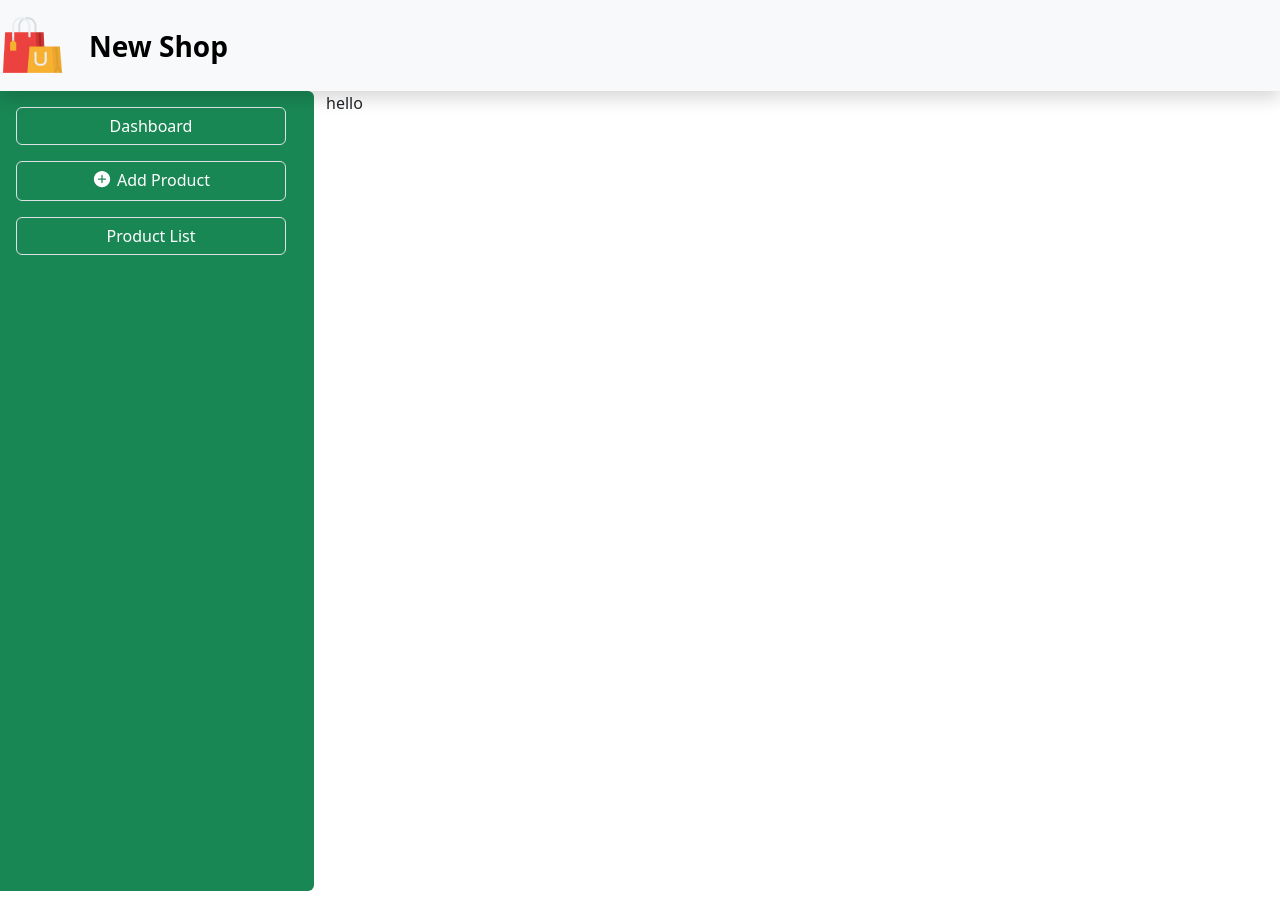
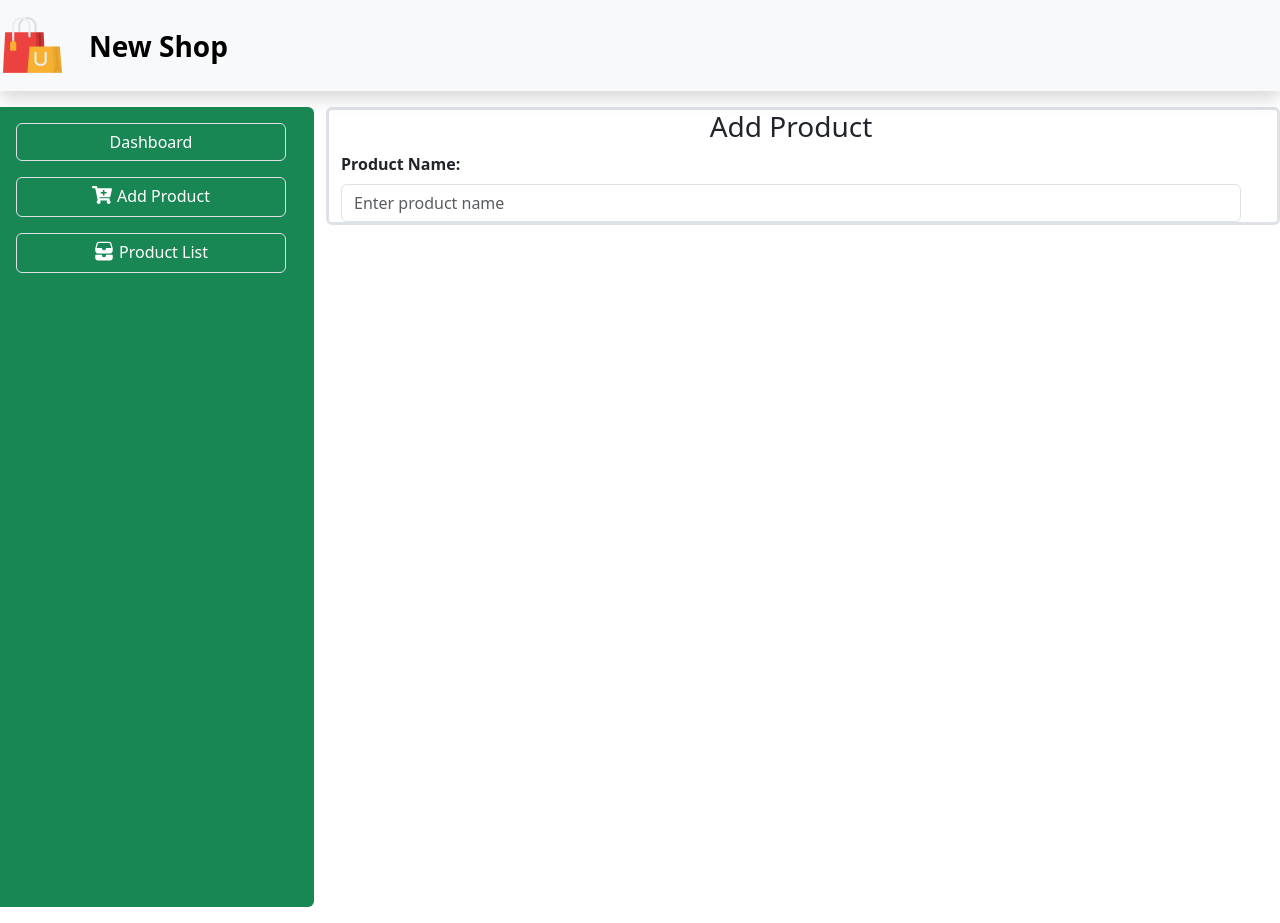
Before and after one commit to sulochanbarakoti/e-commerce, a React (Create React App) app in the folder frontend/: page /admin/dashboard in a window 1280 px wide. Built offline with nearby package versions, Linux system fonts and the light colour scheme.

Commit message:
new update for admin panel

```diff
--- /dev/null
+++ b/frontend/src/Pages/Admin/AddProduct.js
@@ -0,0 +1,27 @@
+import React from "react";
+import { Col, Container, Form, Row } from "react-bootstrap";
+
+const AddProduct = () => {
+  return (
+    <Container>
+      <Row className="border border-3 rounded w-auto">
+        {" "}
+        <Row className="text-center">
+          <h3>Add Product</h3>
+        </Row>
+        <Row>
+          <Form>
+            <Form.Group>
+              <Form.Label>
+                <div className="fw-bold">Product Name:</div>
+              </Form.Label>
+              <Form.Control type="text" placeholder="Enter product name" />
+            </Form.Group>
+          </Form>
+        </Row>
+      </Row>
+    </Container>
+  );
+};
+
+export default AddProduct;
--- a/frontend/src/Pages/Admin/DashNav.js
+++ b/frontend/src/Pages/Admin/DashNav.js
@@ -9,7 +9,7 @@ const DashNav = () => {
       id="navbar"
       collapseOnSelect
       expand="lg"
-      className="shadow bg-body-tertiary"
+      className="shadow bg-body-tertiary mb-3"
     >
       <Navbar.Brand href="/">
         <Row>
--- a/frontend/src/Pages/Admin/DashSide.js
+++ b/frontend/src/Pages/Admin/DashSide.js
@@ -1,6 +1,8 @@
 import React, { useState } from "react";
 import { Row, Col, Button, Stack } from "react-bootstrap";
-import { IoIosAddCircle } from "react-icons/io";
+import { FaCartPlus } from "react-icons/fa";
+import { IoFileTrayStacked } from "react-icons/io5";
+import AddProduct from "./AddProduct";
 
 const DashSide = () => {
   const [activeComponent, setActiveComponent] = useState("addProduct");
@@ -11,28 +13,52 @@ const DashSide = () => {
         <Col md={3} className="bg-success rounded" style={{ height: "100vh" }}>
           <Row className="p-3 fs-4 fw-bold text-white">
             <Stack gap={3}>
-              <Button variant="success border">Dashboard</Button>
-              <Button variant="success border">
-                <IoIosAddCircle
+              <Button
+                variant="success border"
+                onClick={() => {
+                  setActiveComponent("dashboard");
+                }}
+              >
+                Dashboard
+              </Button>
+              <Button
+                variant="success border"
+                onClick={() => {
+                  setActiveComponent("addProduct");
+                }}
+              >
+                <FaCartPlus
                   size={20}
                   style={{ marginBottom: 5, marginRight: 5 }}
                 />
                 Add Product
               </Button>
-              <Button variant="success border">Product List</Button>
+              <Button
+                variant="success border"
+                onClick={() => {
+                  setActiveComponent("productList");
+                }}
+              >
+                <IoFileTrayStacked
+                  size={20}
+                  style={{ marginBottom: 5, marginRight: 5 }}
+                />
+                Product List
+              </Button>
             </Stack>
           </Row>
         </Col>
         <Col md={9}>
           {(() => {
             switch (activeComponent) {
-              case "addProduct":
+              case "dashboard":
                 return <div>hello</div>;
               case "productList":
                 return <div>product list</div>;
+              case "addProduct":
+                return <AddProduct />;
               default:
-                return null;
-                break;
+                return <div>Dashboard</div>;
             }
           })()}
         </Col>
```
